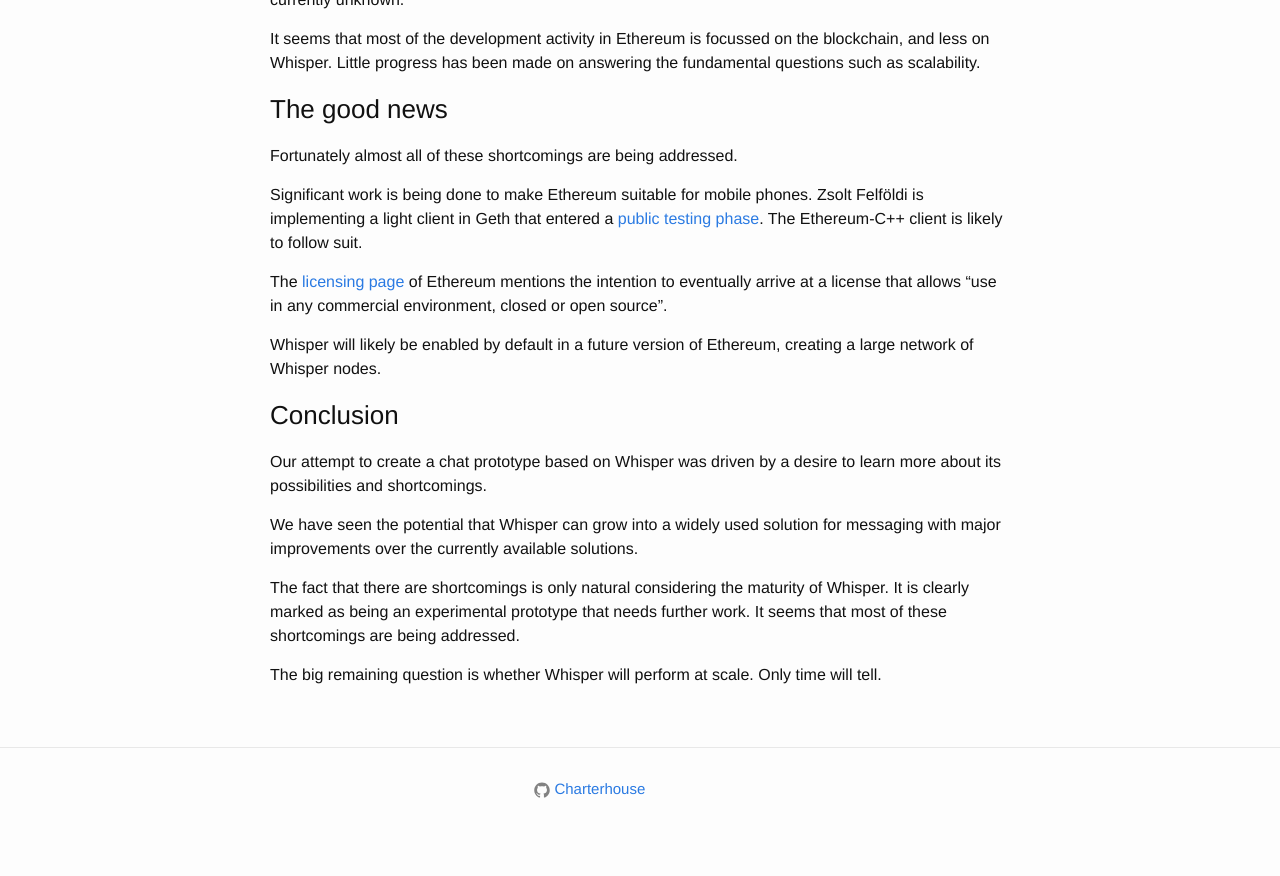
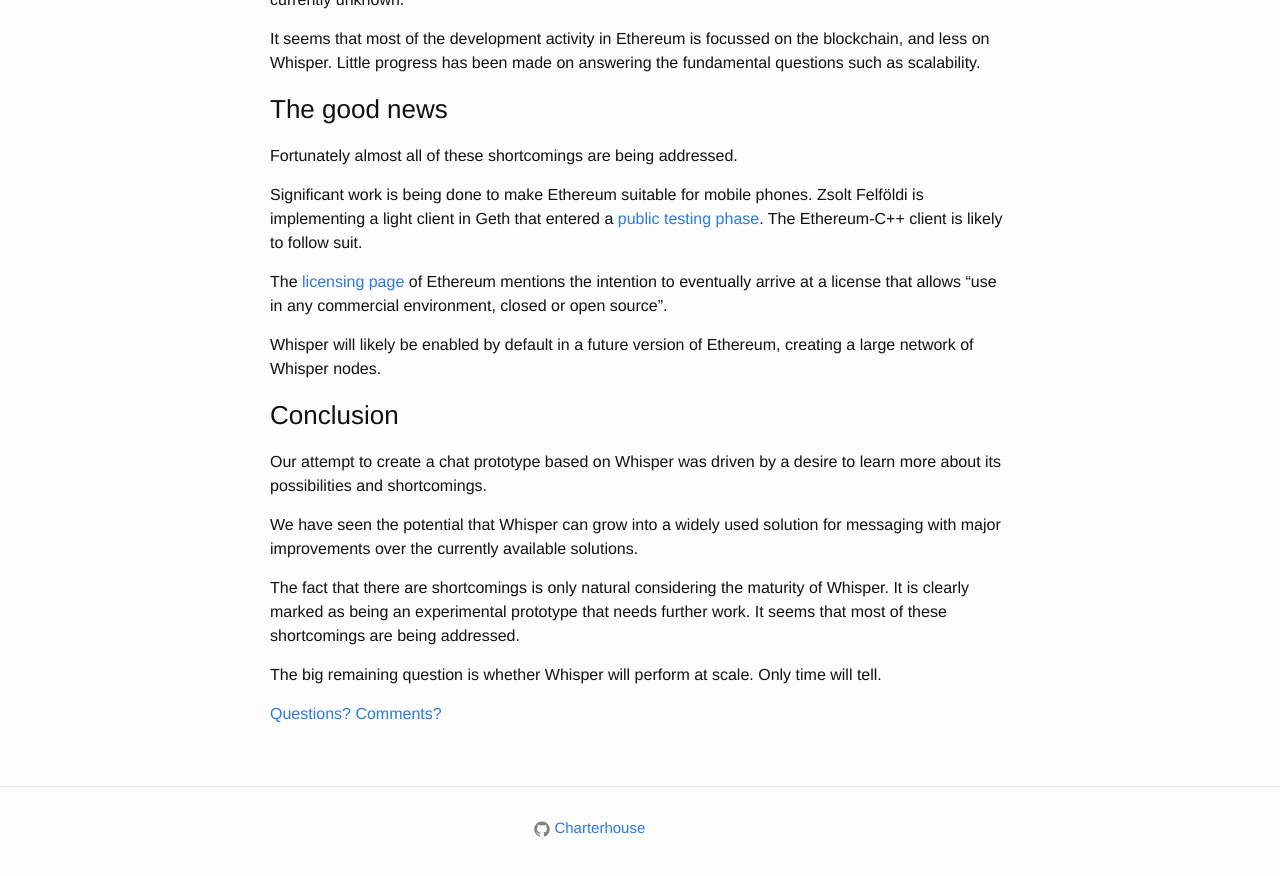
Before and after one commit to Charterhouse/charterhouse.github.io, a Jekyll site: the page built from _posts/2016-06-18-an-experiment-with-whisper.markdown, in a window 1280 px wide and 900 px high, scrolled down 1874 px. Shown: the top 876 px of the window. Built offline with Jekyll 4.4.1, drawn with Linux system fonts in a browser that asks for light colours.

Commit message:
Added link to comments.

```diff
--- a/_posts/2016-06-18-an-experiment-with-whisper.markdown
+++ b/_posts/2016-06-18-an-experiment-with-whisper.markdown
@@ -77,7 +77,7 @@ The fact that there are shortcomings is only natural considering the maturity of
 
 The big remaining question is whether Whisper will perform at scale. Only time will tell.
 
-
+[Questions? Comments?](https://github.com/Charterhouse/charterhouse.github.io/issues/2)
 
 [1]: https://github.com/ethereum/go-ethereum
 [2]: https://github.com/ethereum/wiki/wiki/JSON-RPC
```
